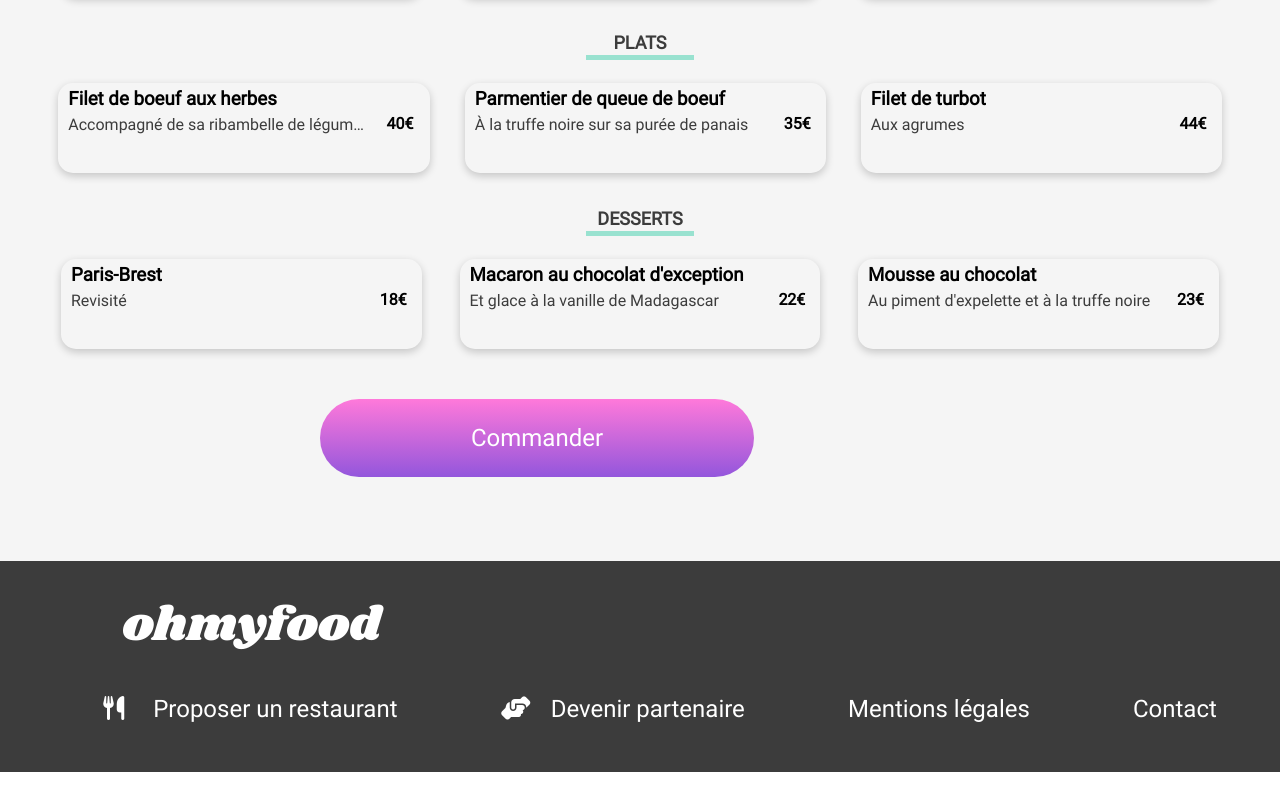
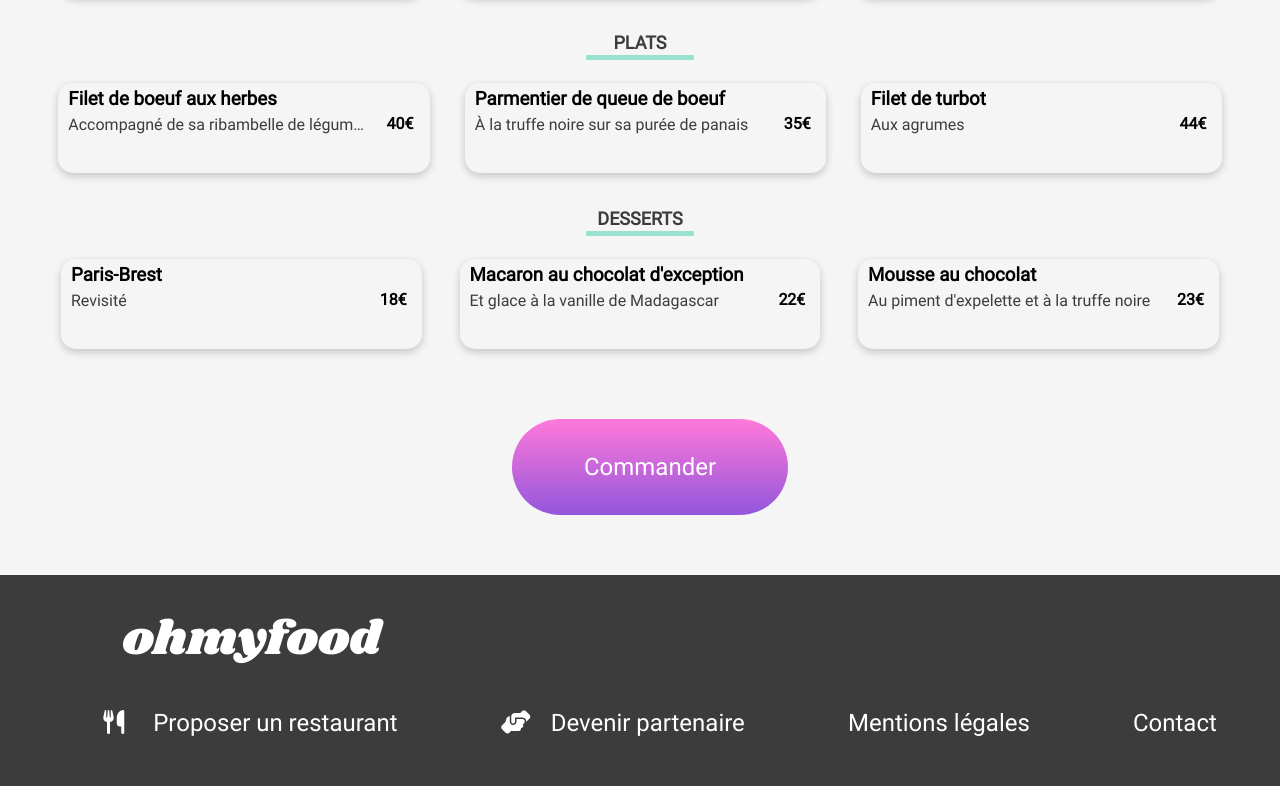
Before and after one commit to Ducie-Lupont/LucieDupont_3_23092021, a website: page pages/menu_palette_du_gout.html in a window 1280 px wide. Shown: the part 784-1570 px from the top of the page. Drawn offline with Linux system fonts and the light colour scheme.

Commit message:
responsive ok?

```diff
--- a/pages/menu_palette_du_gout.html
+++ b/pages/menu_palette_du_gout.html
@@ -76,7 +76,9 @@
                 </div>
             </div>
 
-            <a href="#" class="menu_btn"><p>Commander</p></a>
+            <div class="menu_btn">
+                <a href="#" class="bouton_commander"><p>Commander</p></a>
+            </div>
 
         </section>
 
--- a/sass/pages/menu/_btn-menu.scss
+++ b/sass/pages/menu/_btn-menu.scss
@@ -1,34 +1,49 @@
 .menu_btn {
-    text-decoration: none;
-    color: white;
-    box-shadow: $ombre;
-    border: none;
-    text-align: center;
-    p {
+    display: flex;
+    width: 100%;
+
+    .bouton_commander {
         background: linear-gradient($secondaire, $primaire);
         width: 50%;
         margin-left: 25%;
         margin-top: 50px;
-        padding: 11px;
         border-radius: 25px;
+        text-align: center;
+        color: white;
+        text-decoration: none;
+
+        &:hover {
+            opacity: 0.9;
+            box-shadow: $ombre_darker;
+        }
     }
 
-    &:hover {
-        opacity: 0.9;
-        box-shadow: $ombre_darker;
-    }
 
 }
 
 @media screen and (min-width: 768px){
 
 .menu_btn{
-    p{
+    .bouton_commander {
     width: 30%;
+    margin-left: 35%;
     margin-top: 50px;
-    padding: 25px;
     border-radius: 40px;
     font-size: x-large;
     }
 }
 }
+
+@media screen and (min-width: 992px){
+
+    .menu_btn{
+        .bouton_commander {
+        width: 20%;
+        margin-left: 40%;
+        margin-top: 50px;
+        padding: 10px;
+        border-radius: 50px;
+        font-size: x-large;
+        }
+    }
+    }
```
Also changed, not shown: css/style.css, 1 other file.
